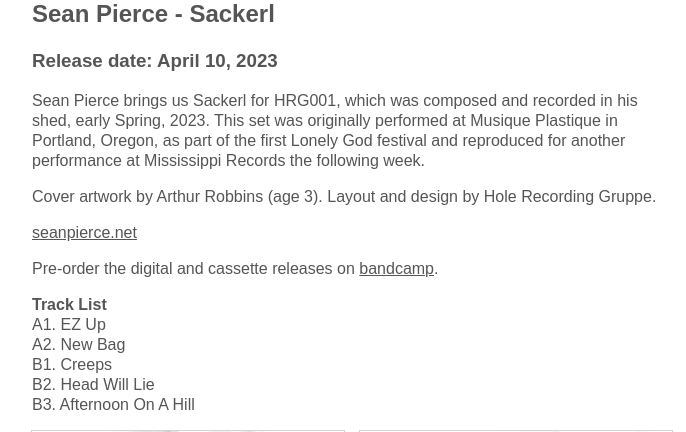
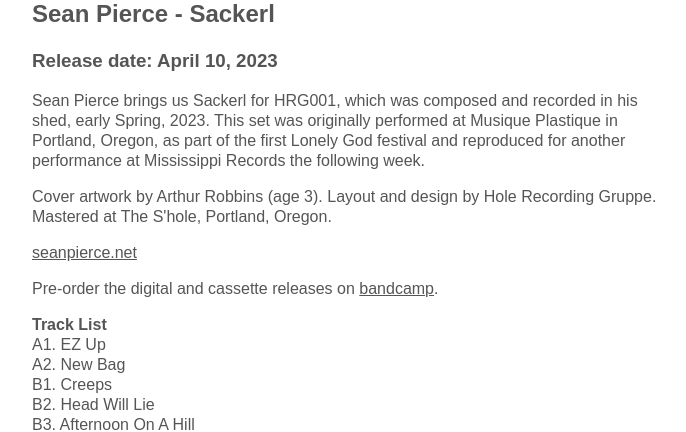
Before and after one commit to seanpierce/hole-recording-gruppe.com, a PHP site: page / in a window 1280 px wide. Shown: the part 213-645 px from the top of the page, without its empty margins (288-974 px from the left). Run offline with PHP 8.4, Linux system fonts and the light colour scheme.

Commit message:
Update hrg001.php

```diff
--- a/releases/hrg001/hrg001.php
+++ b/releases/hrg001/hrg001.php
@@ -4,7 +4,7 @@
     <h3>Release date: April 10, 2023</h3>
 
     <p>Sean Pierce brings us Sackerl for HRG001, which was composed and recorded in his shed, early Spring, 2023. This set was originally performed at Musique Plastique in Portland, Oregon, as part of the first Lonely God festival and reproduced for another performance at Mississippi Records the following week.</p>
-    <p>Cover artwork by Arthur Robbins (age 3). Layout and design by Hole Recording Gruppe.</p>
+    <p>Cover artwork by Arthur Robbins (age 3). Layout and design by Hole Recording Gruppe. Mastered at The S'hole, Portland, Oregon.</p>
 
     <a href="https://seanpierce.net" target="_blank">seanpierce.net</a>
 
```
